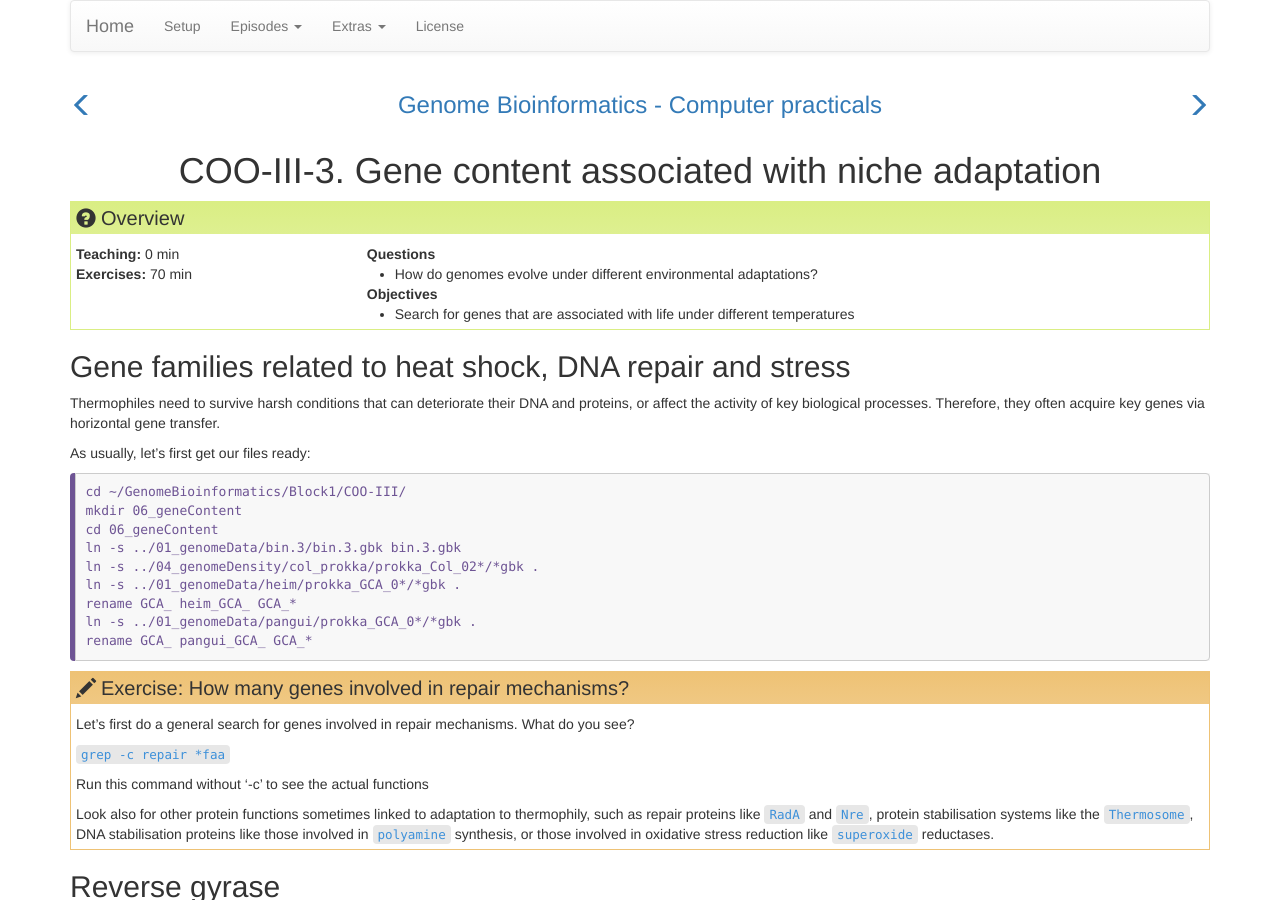
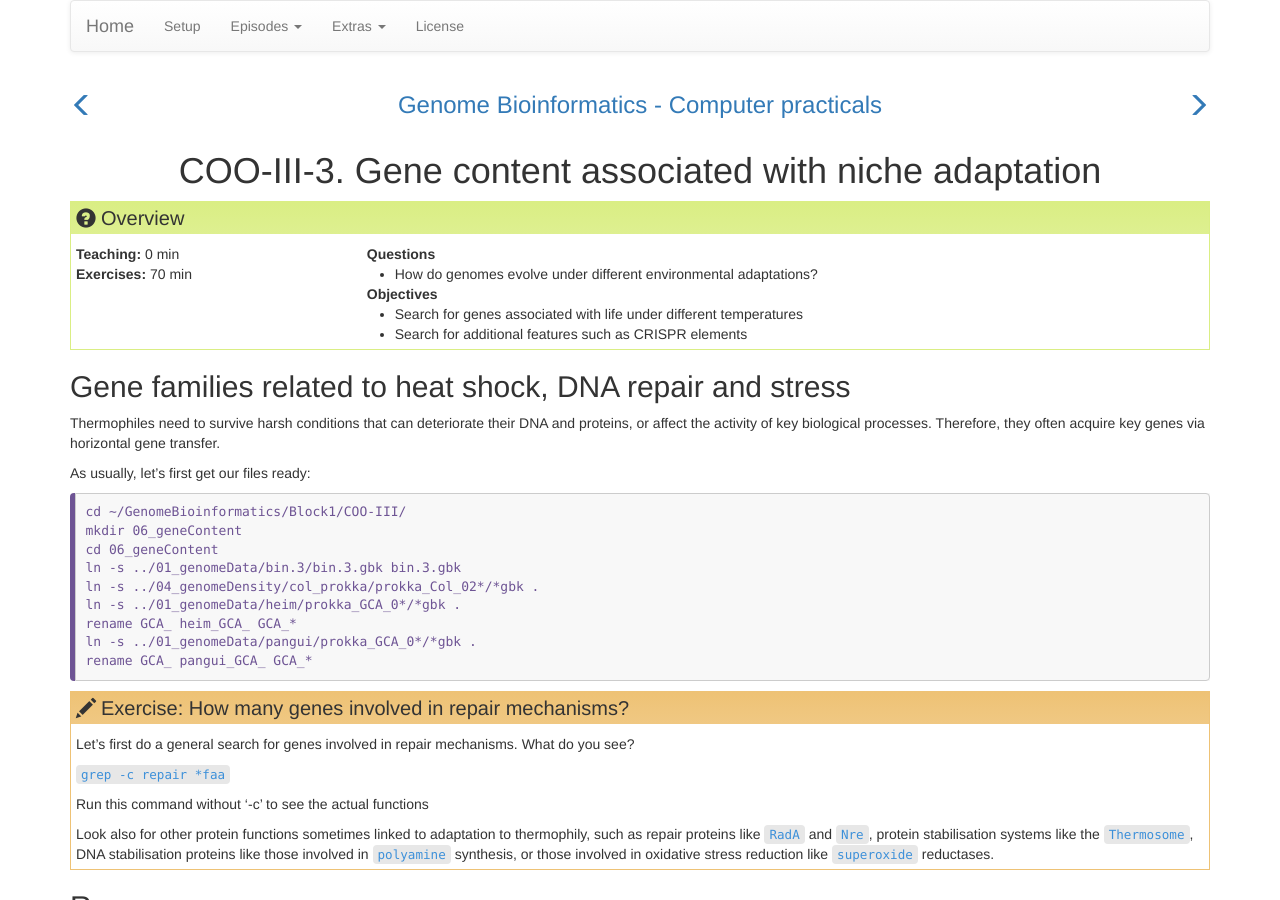
Before and after one commit to TeamMGE/GenomeBioinformaticsCourse, a Jekyll site: the page built from _episodes/33-COOIII.md, in a window 1280 px wide and 900 px high. Built offline with Jekyll 4.4.1, drawn with Linux system fonts in a browser that asks for light colours.

Commit message:
Update 33-COOIII.md

```diff
--- a/_episodes/33-COOIII.md
+++ b/_episodes/33-COOIII.md
@@ -6,7 +6,8 @@ exercises: 70
 questions:
 - How do genomes evolve under different environmental adaptations?
 objectives:
-- Search for genes that are associated with life under different temperatures
+- Search for genes associated with life under different temperatures
+- Search for additional features such as CRISPR elements
 ---
 
 
```
